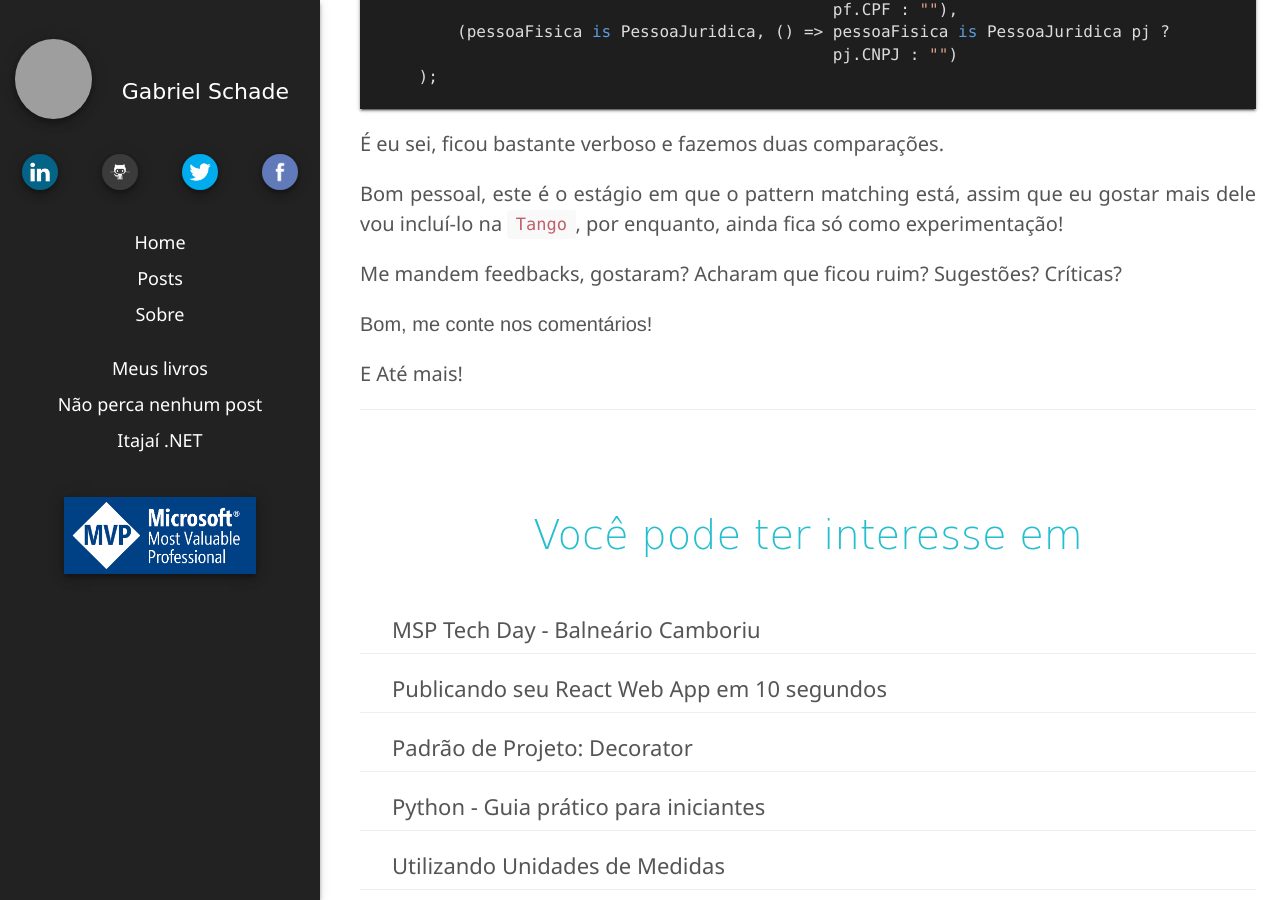
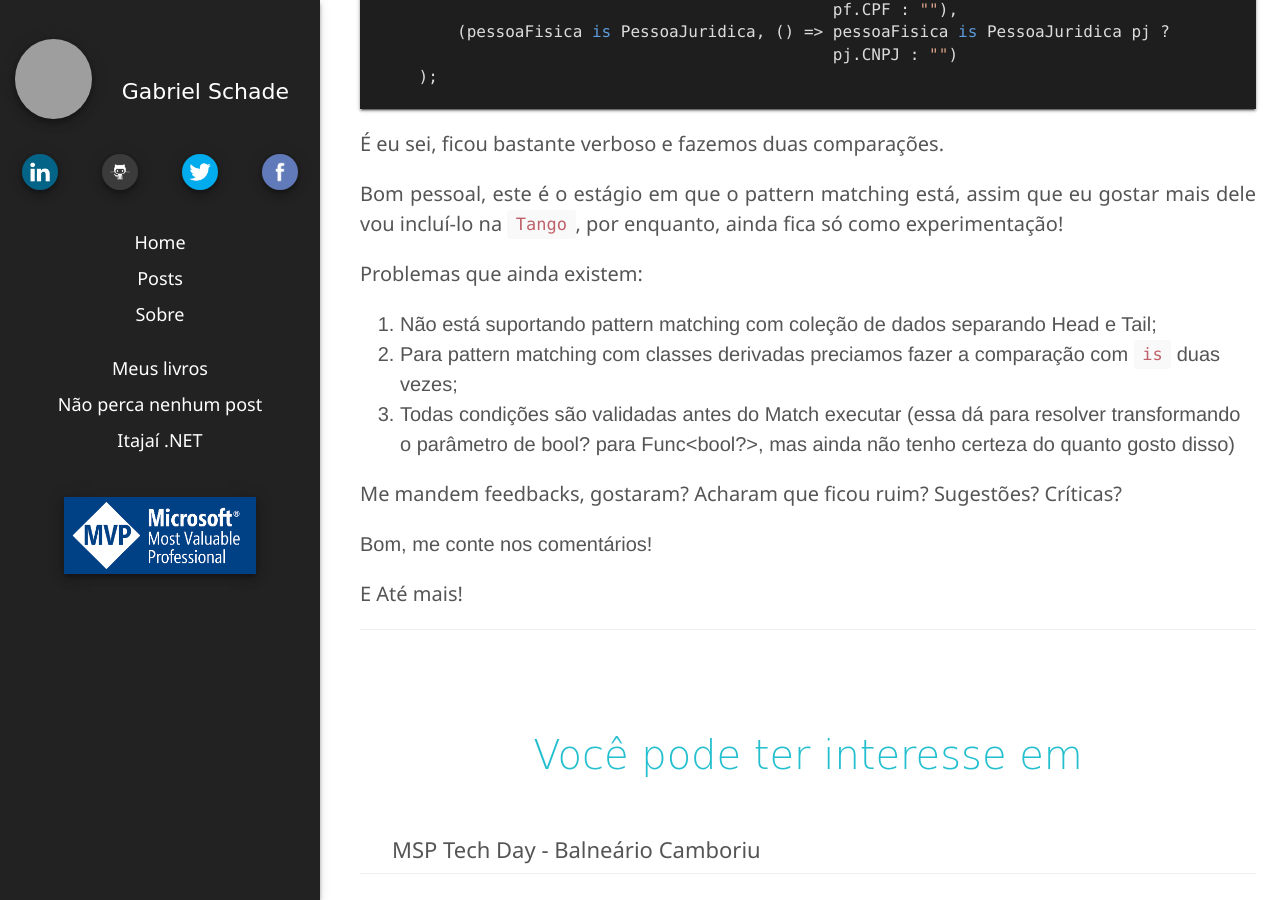
Before and after one commit to gabrielschade/gabrielschade.github.io, a Jekyll site: the page built from _posts/2019-09-11-pattern-matching.markdown, in a window 1280 px wide and 900 px high, scrolled down 7750 px. Built offline with Jekyll 4.4.1, drawn with Linux system fonts in a browser that asks for light colours; nearby versions of some CDN libraries; comment, search, counter and statistics services are not loaded; grey boxes are pictures that could not be loaded.

Commit message:
Inclusão da lista de problemas pendentes para publicar na Tango

```diff
--- a/_posts/2019-09-11-pattern-matching.markdown
+++ b/_posts/2019-09-11-pattern-matching.markdown
@@ -273,6 +273,12 @@ string codigo =
 
 Bom pessoal, este é o estágio em que o pattern matching está, assim que eu gostar mais dele vou incluí-lo na `Tango`, por enquanto, ainda fica só como experimentação!
 
+Problemas que ainda existem:
+
+1. Não está suportando pattern matching com coleção de dados separando Head e Tail;
+1. Para pattern matching com classes derivadas preciamos fazer a comparação com `is` duas vezes;
+1. Todas condições são validadas antes do Match executar (essa dá para resolver transformando o parâmetro de bool? para Func<bool?>, mas ainda não tenho certeza do quanto gosto disso)
+
 Me mandem feedbacks, gostaram? Acharam que ficou ruim? Sugestões? Críticas?
 
 - Bom, me conte nos comentários!
```
